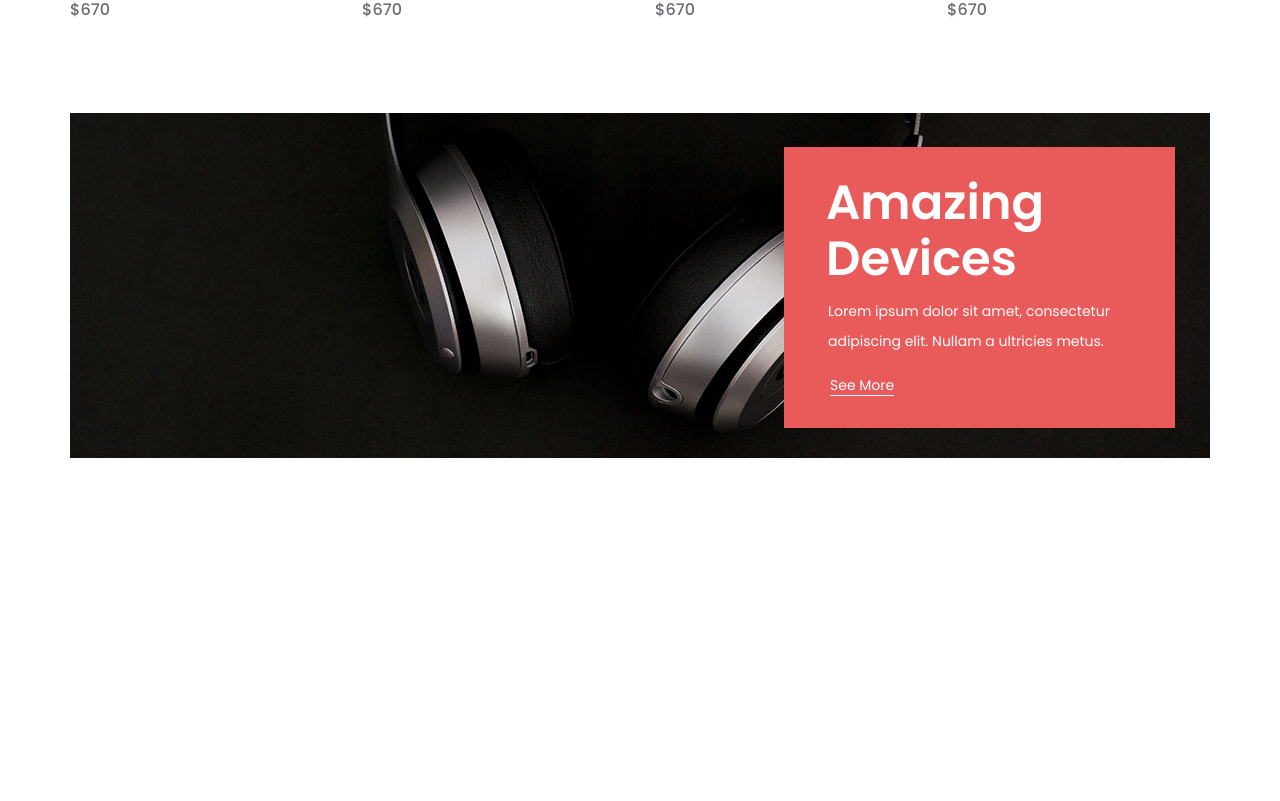
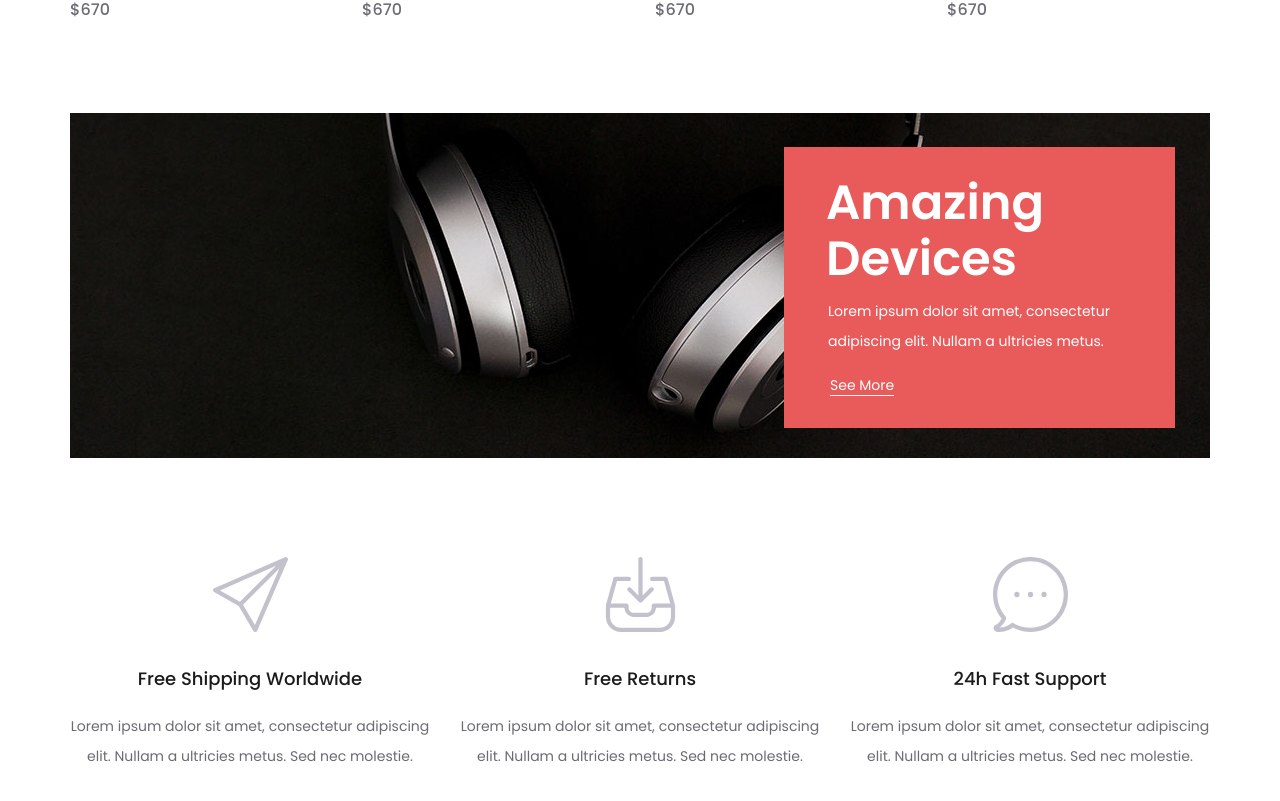
Before and after one commit to VicThorX/commerce-webapp, a React (Create React App) app: page / in a window 1280 px wide. Shown: the part 2311-3112 px from the top of the page. Before the commit the page ends 2769 px from the top, so only its background shows below. Built offline with nearby package versions, Linux system fonts and the light colour scheme; some icons are missing.

Commit message:
add iconboxes

```diff
--- /dev/null
+++ b/src/IconBoxes/IconBox.js
@@ -0,0 +1,17 @@
+import React from 'react';
+
+function IconBox(props) {
+  return (
+    <div className="col-lg-4 icon_box_col">
+        <div className="icon_box">
+            <div className="icon_box_image"><img src={props.image} alt="" /></div>
+            <div className="icon_box_title">{props.title}</div>
+            <div className="icon_box_text">
+                <p>{props.text}</p>
+            </div>
+        </div>
+    </div>
+  );
+}
+
+export default IconBox;
--- /dev/null
+++ b/src/IconBoxes/IconBoxes.js
@@ -0,0 +1,34 @@
+import React from 'react';
+import IconBox from './IconBox';
+
+function IconBoxes() {
+  return (
+	<div className="icon_boxes">
+		<div className="container">
+			<div className="row icon_box_row">
+
+                <IconBox
+                    image="../asserts/images/icon_1.svg"
+                    title="Free Shipping Worldwide"
+                    text="Lorem ipsum dolor sit amet, consectetur adipiscing elit. Nullam a ultricies metus. Sed nec molestie."
+                />
+
+                <IconBox
+                    image="../asserts/images/icon_2.svg"
+                    title="Free Returns"
+                    text="Lorem ipsum dolor sit amet, consectetur adipiscing elit. Nullam a ultricies metus. Sed nec molestie."
+                />
+
+                <IconBox
+                    image="../asserts/images/icon_3.svg"
+                    title="24h Fast Support"
+                    text="Lorem ipsum dolor sit amet, consectetur adipiscing elit. Nullam a ultricies metus. Sed nec molestie."
+                />
+
+			</div>
+		</div>
+	</div>
+  );
+}
+
+export default IconBoxes;
--- a/src/index.js
+++ b/src/index.js
@@ -7,6 +7,7 @@ import Home from './Home/Home';
 import Advertisements from './Advertisements/Advertisements';
 import Products from './Products/Products';
 import Advertisement from './Advertisements/Advertisement';
+import IconBoxes from './IconBoxes/IconBoxes';
 import * as serviceWorker from './serviceWorker';
 
 ReactDOM.render(
@@ -17,6 +18,7 @@ ReactDOM.render(
     <Advertisements />
     <Products />
     <Advertisement />
+    <IconBoxes />
   </React.StrictMode>,
   document.getElementById('root')
 );
```
